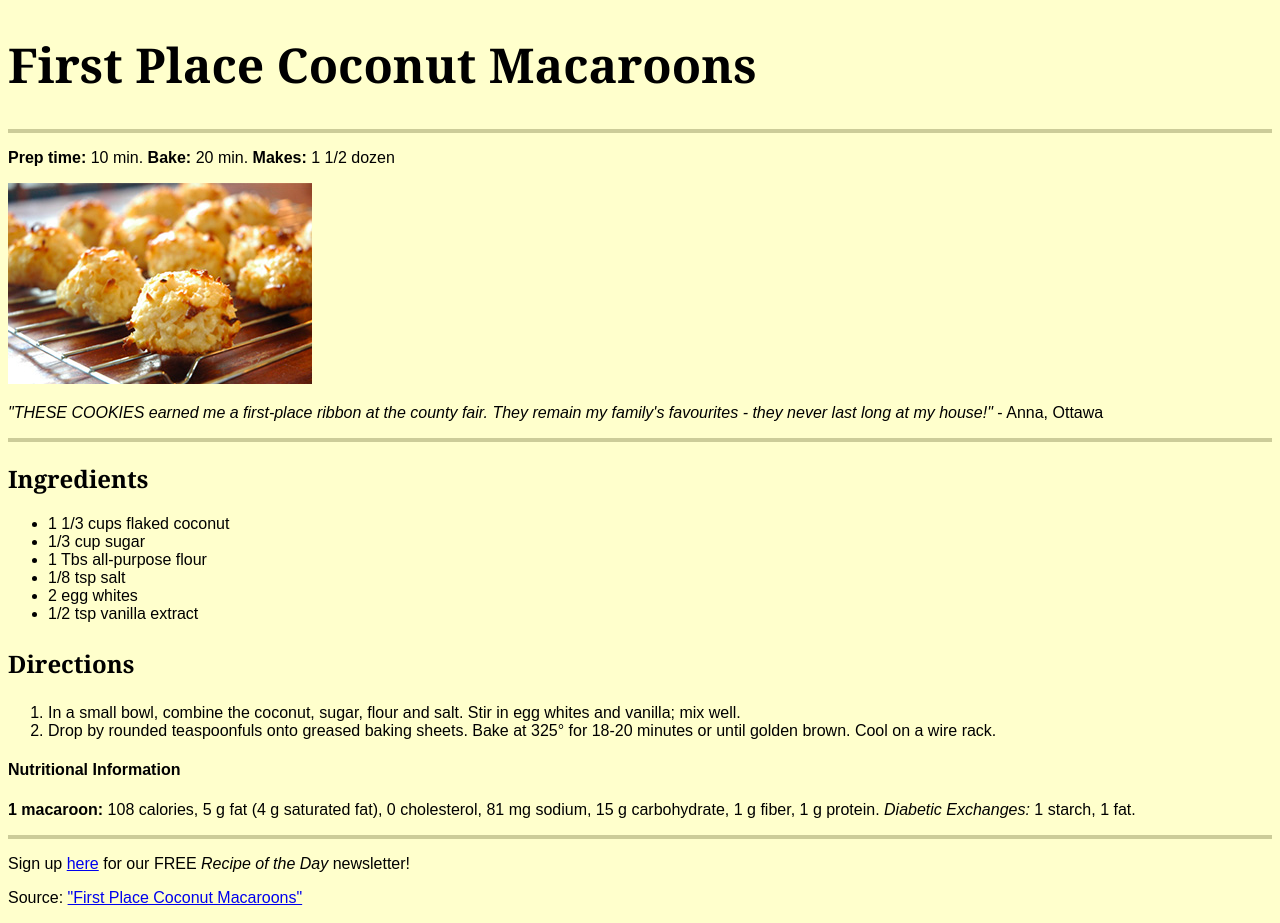
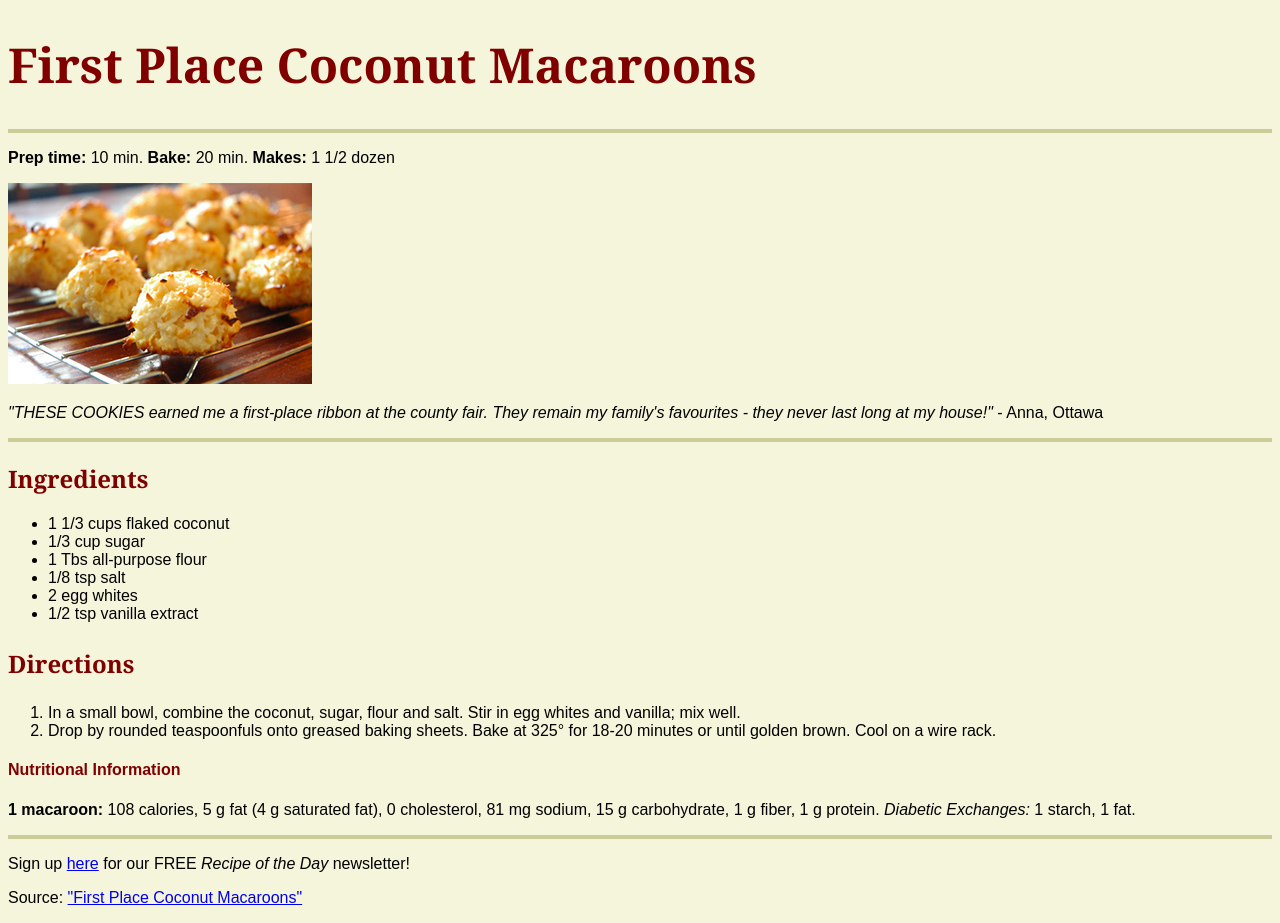
Before and after one commit to lebl0318/activity-css, a plain HTML site: page index.html in a window 1280 px wide. Drawn offline with Linux system fonts and the light colour scheme.

Commit message:
font colours

```diff
--- a/css/general.css
+++ b/css/general.css
@@ -2,7 +2,7 @@ html {
     font-family: arial, "sans-serif";
 }
 body {
-    background-color: #ffffcc;
+    background-color: #f5f5dc;
 }
 h1 {
     font-family: georgia, "serif";
@@ -20,3 +20,15 @@ h3 {
 hr {
     border: solid 2px #cc9;
 }
+h1 {
+    color: #800000
+}
+h2 {
+    color: #800000
+}
+h3 {
+    color: #800000
+}
+h4 {
+    color: #800000
+}
```
